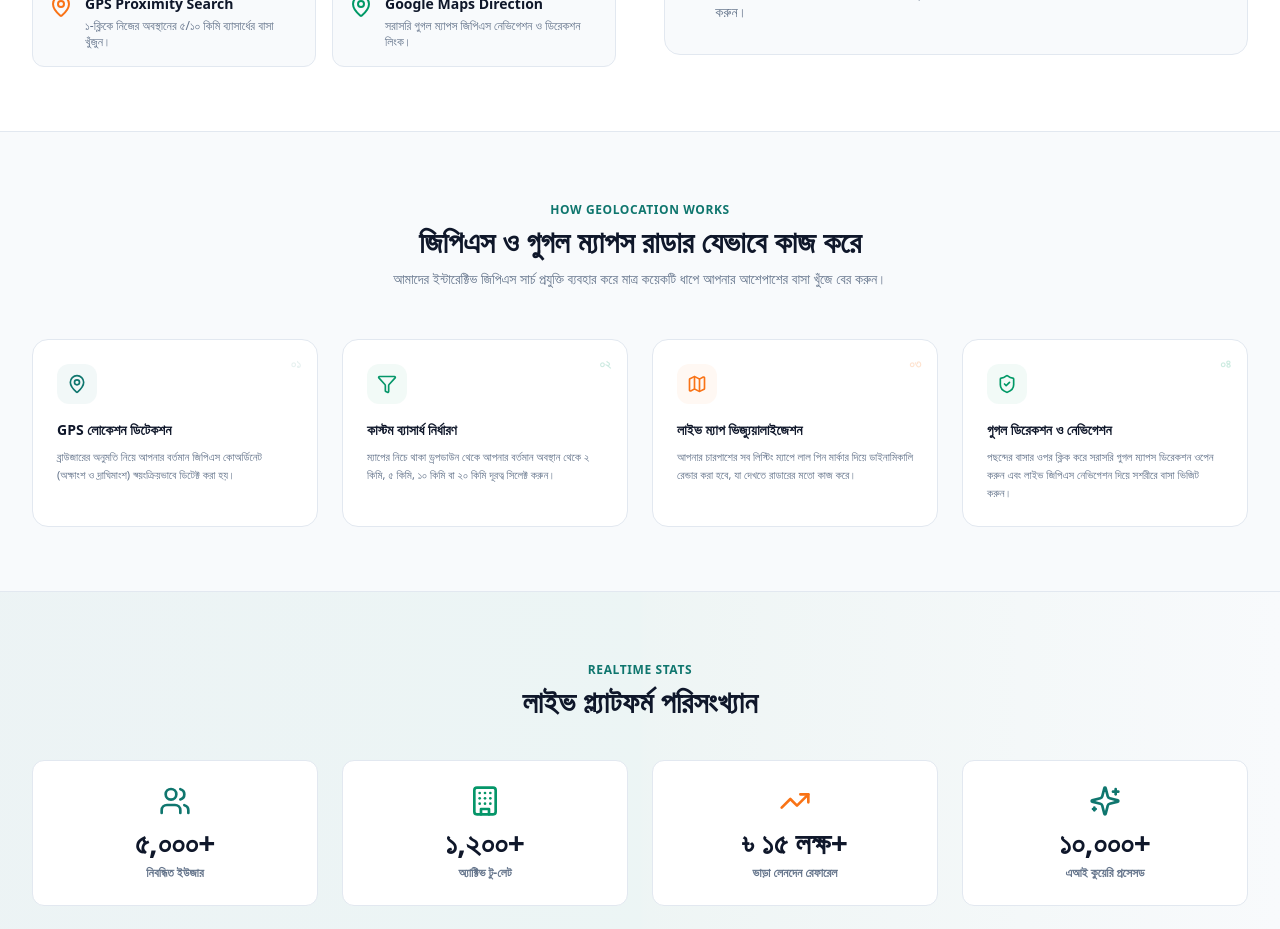
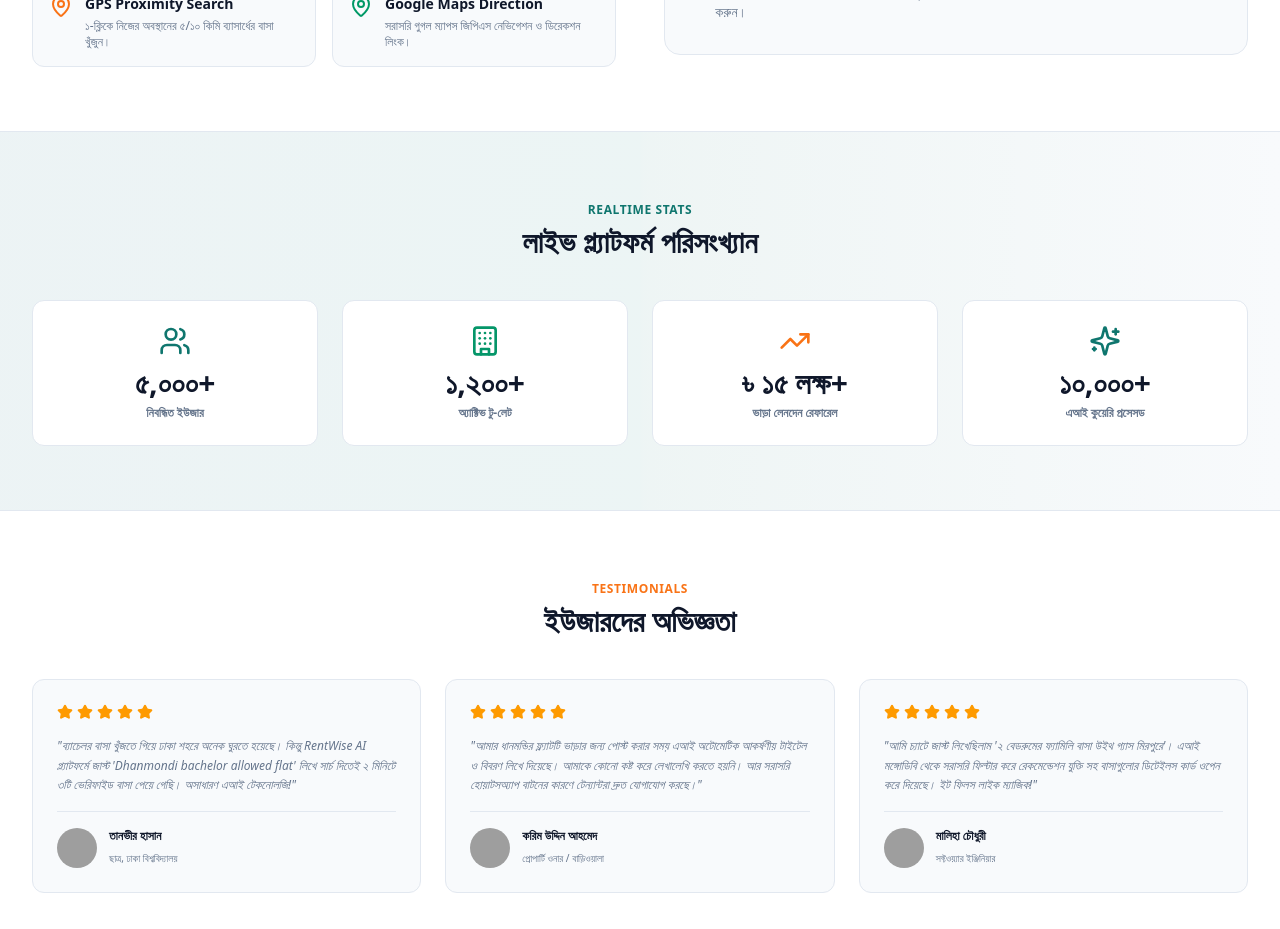
Before and after one commit to Saad7528/RentWise_AI_Client, a Next.js app: page / in a window 1280 px wide. Shown: the part 1980-2909 px from the top of the page. Built offline with nearby package versions, Linux system fonts and the light colour scheme; no server answers; grey boxes are pictures that could not be loaded.

Commit message:
fix: remove geolocation guide section from homepage as requested

```diff
--- a/src/app/page.tsx
+++ b/src/app/page.tsx
@@ -8,7 +8,7 @@ import { Navbar } from '@/components/Navbar';
 import { Footer } from '@/components/Footer';
 import { PropertyCard, PropertyData } from '@/components/PropertyCard';
 import { SkeletonLoader } from '@/components/SkeletonLoader';
-import { Search, Sparkles, Building, Users, Star, HelpCircle, ShieldCheck, TrendingUp, Mic, MicOff, MapPin, Filter, Map } from 'lucide-react';
+import { Search, Sparkles, Building, Users, Star, HelpCircle, ShieldCheck, TrendingUp, Mic, MicOff, MapPin } from 'lucide-react';
 
 export default function HomePage() {
   const router = useRouter();
@@ -576,69 +576,6 @@ export default function HomePage() {
         </div>
       </section>
 
-      {/* SECTION 4.5: GEOLOCATION GPS RADAR GUIDE */}
-      <section className="py-16 bg-background border-b border-border">
-        <div className="mx-auto max-w-7xl px-4 sm:px-6 lg:px-8">
-          <div className="text-center mb-12">
-            <span className="text-xs font-bold uppercase tracking-wider text-primary">How Geolocation Works</span>
-            <h2 className="text-2xl sm:text-3xl font-extrabold text-foreground mt-1">জিপিএস ও গুগল ম্যাপস রাডার যেভাবে কাজ করে</h2>
-            <p className="text-muted text-sm mt-2 max-w-xl mx-auto leading-relaxed">
-              আমাদের ইন্টারেক্টিভ জিপিএস সার্চ প্রযুক্তি ব্যবহার করে মাত্র কয়েকটি ধাপে আপনার আশেপাশের বাসা খুঁজে বের করুন।
-            </p>
-          </div>
-
-          <div className="grid grid-cols-1 sm:grid-cols-2 lg:grid-cols-4 gap-6">
-            {/* Step 1 */}
-            <div className="bg-card border border-border p-6 rounded-2xl relative hover:border-primary/20 transition-colors group">
-              <div className="absolute top-4 right-4 text-xs font-black text-primary/10 group-hover:text-primary/30 transition-colors text-3xl">০১</div>
-              <div className="h-10 w-10 rounded-xl bg-primary/5 text-primary flex items-center justify-center mb-4">
-                <MapPin className="h-5 w-5" />
-              </div>
-              <h3 className="font-extrabold text-sm text-foreground mb-2">GPS লোকেশন ডিটেকশন</h3>
-              <p className="text-[11px] text-muted leading-relaxed">
-                ব্রাউজারের অনুমতি নিয়ে আপনার বর্তমান জিপিএস কোঅর্ডিনেট (অক্ষাংশ ও দ্রাঘিমাংশ) স্বয়ংক্রিয়ভাবে ডিটেক্ট করা হয়।
-              </p>
-            </div>
-
-            {/* Step 2 */}
-            <div className="bg-card border border-border p-6 rounded-2xl relative hover:border-secondary/20 transition-colors group">
-              <div className="absolute top-4 right-4 text-xs font-black text-secondary/20 group-hover:text-secondary/30 transition-colors text-3xl">০২</div>
-              <div className="h-10 w-10 rounded-xl bg-secondary/5 text-secondary flex items-center justify-center mb-4">
-                <Filter className="h-5 w-5" />
-              </div>
-              <h3 className="font-extrabold text-sm text-foreground mb-2">কাস্টম ব্যাসার্ধ নির্ধারণ</h3>
-              <p className="text-[11px] text-muted leading-relaxed">
-                ম্যাপের নিচে থাকা ড্রপডাউন থেকে আপনার বর্তমান অবস্থান থেকে ২ কিমি, ৫ কিমি, ১০ কিমি বা ২০ কিমি দূরত্ব সিলেক্ট করুন।
-              </p>
-            </div>
-
-            {/* Step 3 */}
-            <div className="bg-card border border-border p-6 rounded-2xl relative hover:border-accent/20 transition-colors group">
-              <div className="absolute top-4 right-4 text-xs font-black text-accent/20 group-hover:text-accent/30 transition-colors text-3xl">০৩</div>
-              <div className="h-10 w-10 rounded-xl bg-accent/5 text-accent flex items-center justify-center mb-4">
-                <Map className="h-5 w-5" />
-              </div>
-              <h3 className="font-extrabold text-sm text-foreground mb-2">লাইভ ম্যাপ ভিজ্যুয়ালাইজেশন</h3>
-              <p className="text-[11px] text-muted leading-relaxed">
-                আপনার চারপাশের সব লিস্টিং ম্যাপে লাল পিন মার্কার দিয়ে ডাইনামিকালি রেন্ডার করা হবে, যা দেখতে রাডারের মতো কাজ করে।
-              </p>
-            </div>
-
-            {/* Step 4 */}
-            <div className="bg-card border border-border p-6 rounded-2xl relative hover:border-emerald-600/20 transition-colors group">
-              <div className="absolute top-4 right-4 text-xs font-black text-emerald-600/20 group-hover:text-emerald-600/30 transition-colors text-3xl">০৪</div>
-              <div className="h-10 w-10 rounded-xl bg-emerald-600/5 text-emerald-600 flex items-center justify-center mb-4">
-                <ShieldCheck className="h-5 w-5" />
-              </div>
-              <h3 className="font-extrabold text-sm text-foreground mb-2">গুগল ডিরেকশন ও নেভিগেশন</h3>
-              <p className="text-[11px] text-muted leading-relaxed">
-                পছন্দের বাসার ওপর ক্লিক করে সরাসরি গুগল ম্যাপস ডিরেকশন ওপেন করুন এবং লাইভ জিপিএস নেভিগেশন দিয়ে সশরীরে বাসা ভিজিট করুন।
-              </p>
-            </div>
-          </div>
-        </div>
-      </section>
-
       {/* SECTION 5: LIVE PLATFORM METRICS */}
       <section className="py-16 bg-gradient-to-r from-primary/5 via-secondary/5 to-background border-b border-border">
         <div className="mx-auto max-w-7xl px-4 sm:px-6 lg:px-8 text-center">
```
